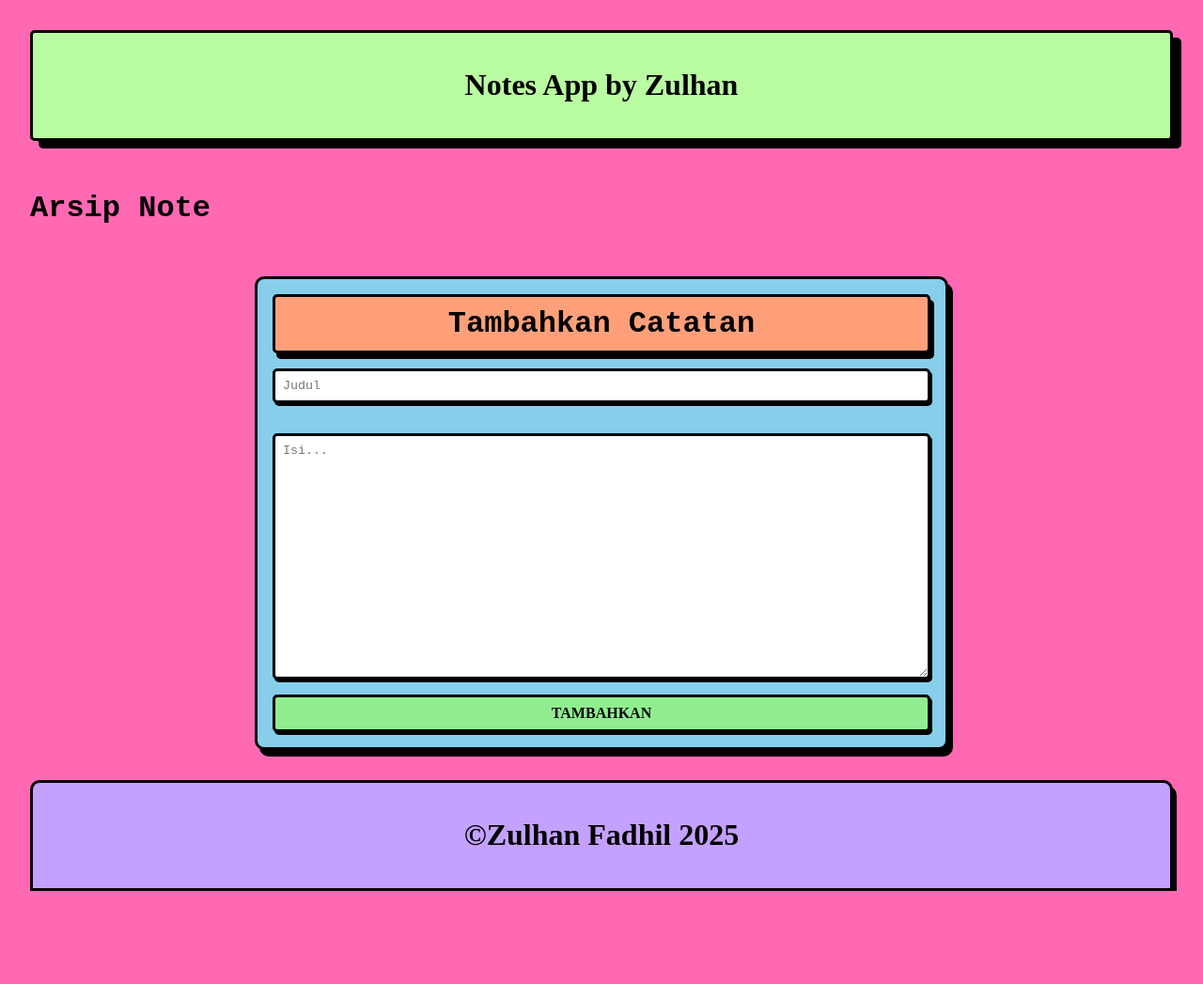
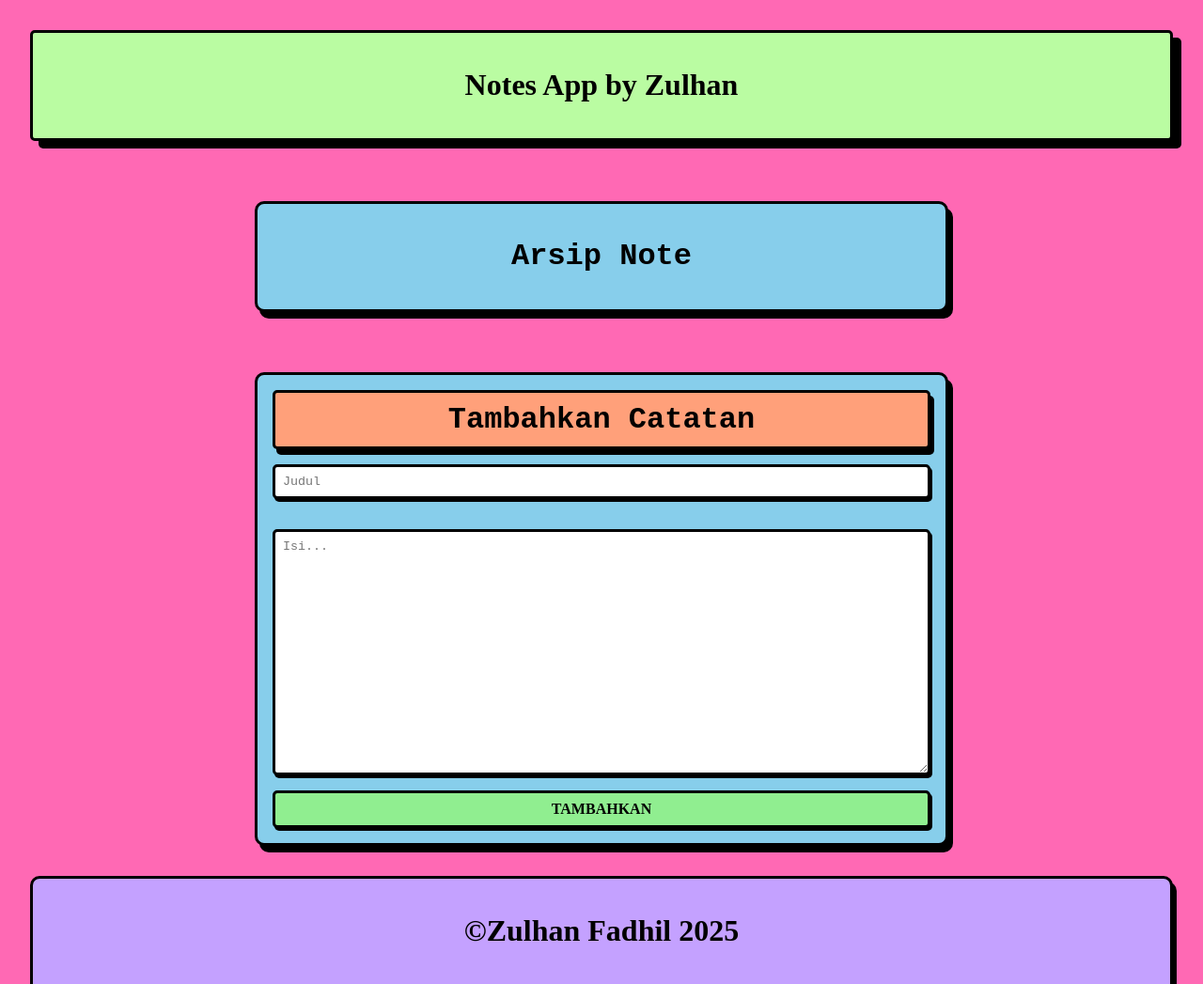
Before and after one commit to ZulhanF/notes-app, a website with bundled scripts: page index.html in a window 1280 px wide. Shown: the top 1047 px of the page at 94% size. Before the commit the page ends 948 px from the top, so only its background shows below. Built offline with nearby package versions, Linux system fonts and the light colour scheme; no server answers; a web font is replaced by a local one.

Commit message:
style: add styles for separator element in the layout

```diff
--- a/src/style.css
+++ b/src/style.css
@@ -164,6 +164,21 @@ header {
   margin: 0;
 }
 
+#separator {
+  display: grid;
+  gap: 1rem;
+  background-color: #87ceeb;
+  color: #000000;
+  padding: 1rem;
+  margin: 2rem auto;
+  border: 3px solid #000000;
+  border-radius: 10px;
+  box-shadow: 5px 7px #000000;
+  width: 100%;
+  max-width: 700px;
+  text-align: center;
+}
+
 footer {
   display: grid;
   background-color: #c4a1ff;
```
